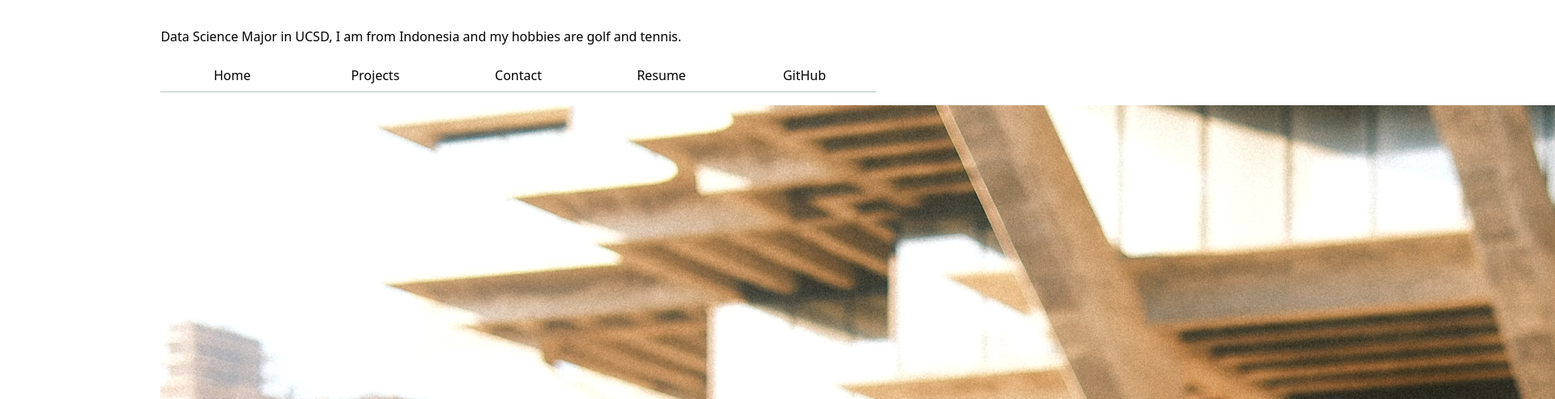
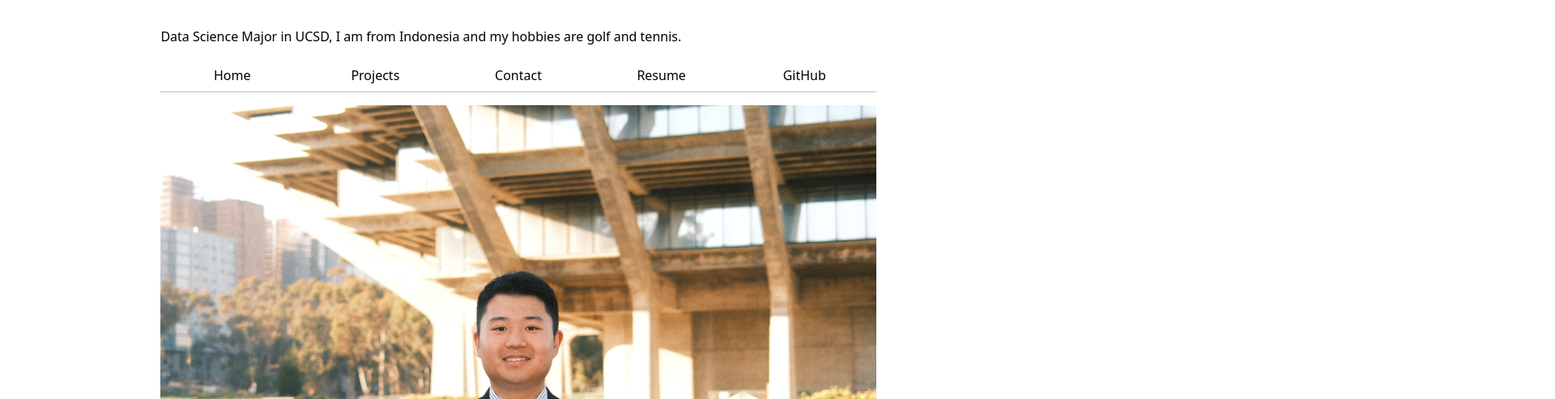
Before and after one commit to clt005ucsd/portfolio, a plain HTML site: page index.html in a window 1280 px wide. Shown: the part 123-616 px from the top of the page at 81% size, 1920 px wide, since content can reach past the window. Drawn offline with Linux system fonts and the light colour scheme.

Commit message:
Update style.css

```diff
--- a/style.css
+++ b/style.css
@@ -3,9 +3,14 @@ body {
          and use the OS’s UI font as the website font
        */
     font: 100%/1.5 system-ui;
-    max-width: 100%;
+    max-width: 100ch;
     margin-inline: max(1em, (100% - 100ch) / 2);
     padding: 0 1em;
+  }
+
+img {
+    max-width: 100%;
+    height: auto;
   }
 
 /* Step 2.2: Using Flexbox to lay out the navigation */
```
